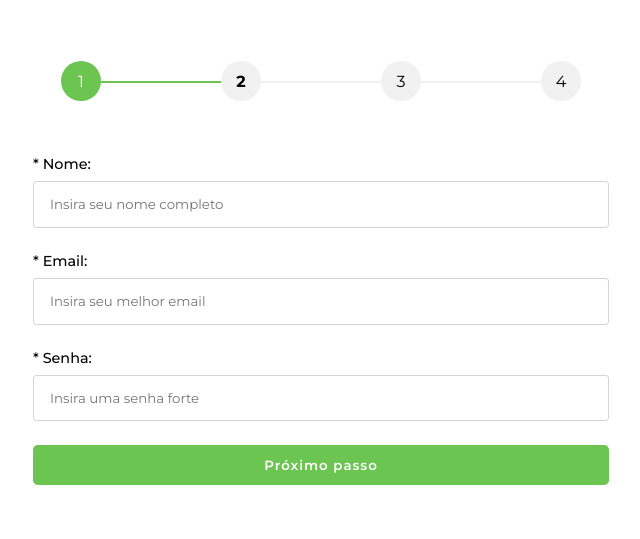
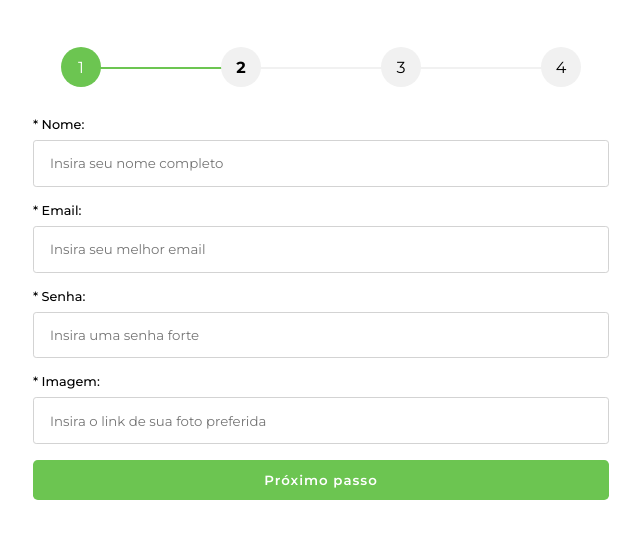
Before and after one commit to mariannegomesm/real-estate-rental, a React app in the folder frontend/: page /register-user in a window 1280 px wide. Shown: the part 91-630 px from the top of the page, without its empty margins (319-959 px from the left). Built offline with nearby package versions, Linux system fonts and the light colour scheme.

Commit message:
Inserindo estilização dos formulários

```diff
--- a/frontend/src/components/Nav/style.scss
+++ b/frontend/src/components/Nav/style.scss
@@ -3,7 +3,7 @@
 
     white-space: nowrap;
 
-    margin: 4rem auto 4rem !important;
+    margin: 4rem auto 3rem !important;
 
     span, h1{
         margin: 0 auto
--- /dev/null
+++ b/frontend/src/pages/Home/index.js
@@ -0,0 +1,9 @@
+import React from "react";
+
+const Home = () => {
+    return(
+        <section className="home-container"></section>
+    )
+}
+
+export default Home;
--- a/frontend/src/pages/RegisterUser/index.js
+++ b/frontend/src/pages/RegisterUser/index.js
@@ -1,5 +1,6 @@
 import React from "react";
 
+import "./style.scss";
 import Nav from "../../components/Nav";
 
 import { useHistory } from "react-router-dom";
@@ -27,6 +28,10 @@ const RegisterUser = () => {
                     <label>* Senha:</label>
                     <input placeholder="Insira uma senha forte"/>
                 </div>
+                <div>
+                    <label>* Imagem:</label>
+                    <input placeholder="Insira o link de sua foto preferida"/>
+                </div>
                 <button onClick={() => SendTo("/address-user")}>Próximo passo</button>
             </form>
         </section>
--- /dev/null
+++ b/frontend/src/pages/RegisterUser/style.scss
@@ -0,0 +1,9 @@
+.register-container{
+    form{
+        margin-top: -1.5rem;
+
+        div{
+            margin-bottom: 1rem;
+        }
+    }
+}
--- a/frontend/src/routes/index.js
+++ b/frontend/src/routes/index.js
@@ -7,6 +7,7 @@ import RegisterUser from "../pages/RegisterUser";
 import AddressUser from "../pages/AddressUser";
 import SuccessSigning from "../pages/SuccessSigning";
 import Login from "../pages/Login";
+import Home from "../pages/Home";
 
 const Routes = () => {
   return (
@@ -17,6 +18,7 @@ const Routes = () => {
             <Route exact path="/address-user" component={AddressUser} />
             <Route exact path="/success-signing" component={SuccessSigning} />
             <Route exact path="/login" component={Login} />
+            <Route exact path="/home" component={Home} />
         </Switch>
     </Router>
   );
--- a/frontend/src/style/global.scss
+++ b/frontend/src/style/global.scss
@@ -34,6 +34,7 @@ form{
         margin-bottom: 1.5rem;
 
         label{
+            font-size: 0.8rem;
             font-weight: 500;
             margin-bottom: 0.5rem;
         }
```
